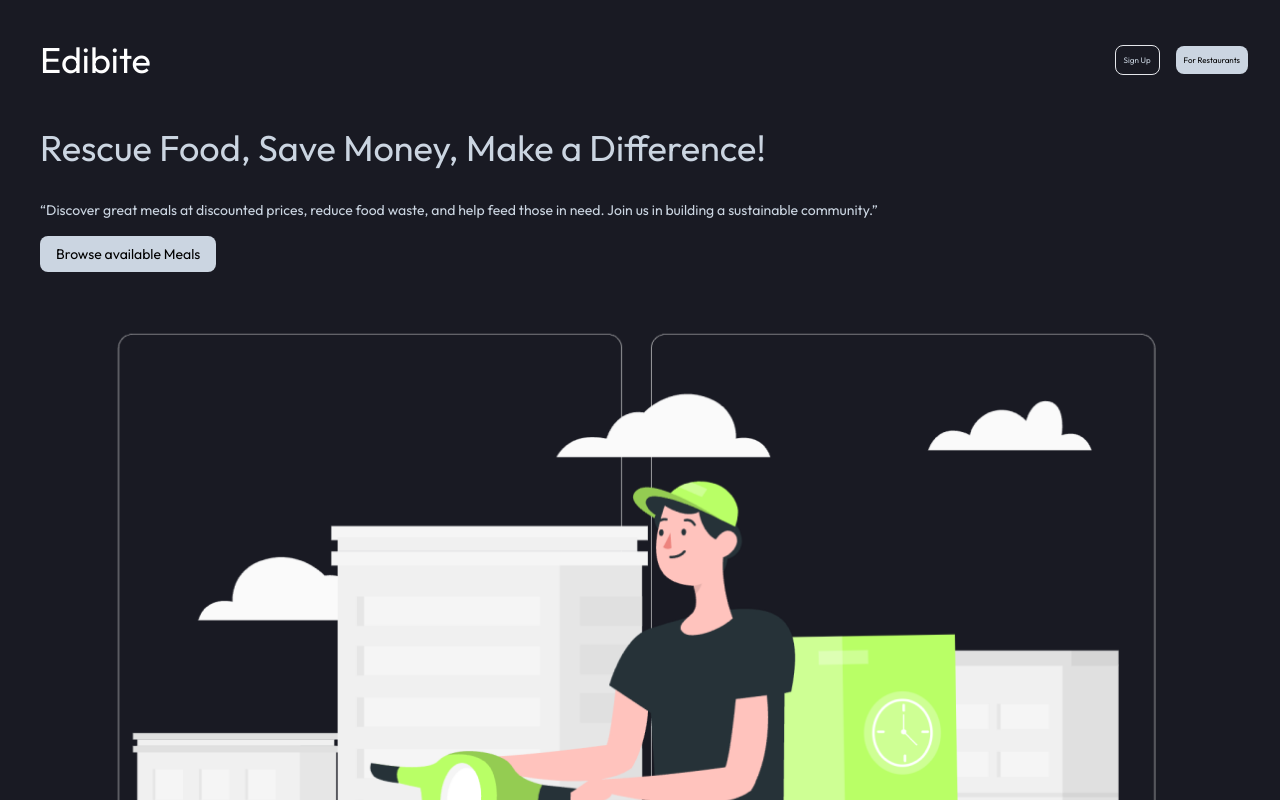
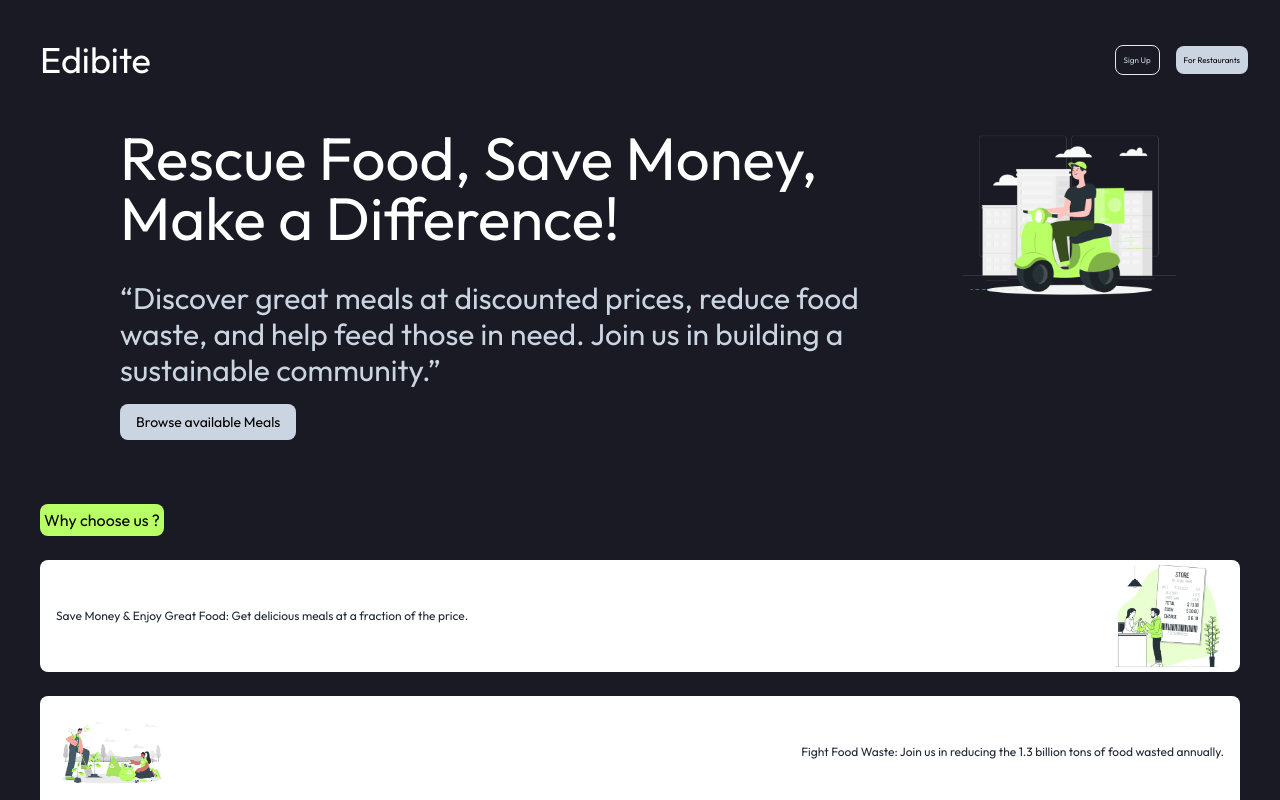
Before and after one commit to Ankit-Kumar20/Edibite, a React (Vite) app in the folder frontend/: page / in a window 1280 px wide. Shown: the top 800 px of the page. Built offline with nearby package versions, Linux system fonts and the light colour scheme.

Commit message:
Update Header.jsx

```diff
--- a/frontend/src/components/Header/Header.jsx
+++ b/frontend/src/components/Header/Header.jsx
@@ -7,15 +7,17 @@ import { image1 } from '../../assets/images/assets'
 const Header = () => {
   const navigate = useNavigate();
   return (
-    <div className='p-6 '>
-      <div>
-        <p className='text-4xl mx-4 text-slate-300'>Rescue Food, <span className='whitespace-nowrap'>Save Money,</span> <span className='whitespace-nowrap'>Make a Difference!</span></p>
-        <p className='mx-4 mt-8 text-sm text-left text-slate-300'>“Discover great meals at discounted prices, reduce food waste, and help feed those in need. Join us in building a sustainable community.”</p>
+    <div className='p-6 md:flex md:gap-20 md:mx-20'>
+      <div className='max-w-[800px]'>
+        <p className='text-4xl md:text-6xl  mx-4 text-white'>Rescue Food, <span className='whitespace-nowrap'>Save Money,</span> <span className='whitespace-nowrap'>Make a Difference!</span></p>
+        <p className='mx-4 mt-8 text-sm md:text-3xl text-left text-slate-300'>“Discover great meals at discounted prices, reduce food waste, and help feed those in need. Join us in building a sustainable community.”</p>
       <div>
         <button onClick={() => navigate('/menu')} className='text-sm bg-slate-300 rounded-lg py-2 px-4 m-4 text-[#000000] inline-flex '>Browse available Meals</button>
       </div>
       </div>
-      <img src={image1} alt="scoooooter" />
+      <div>
+        <img className='max-w-[500px] container' src={image1} alt="scoooooter" />
+      </div>
     </div>
   )
 }
```
